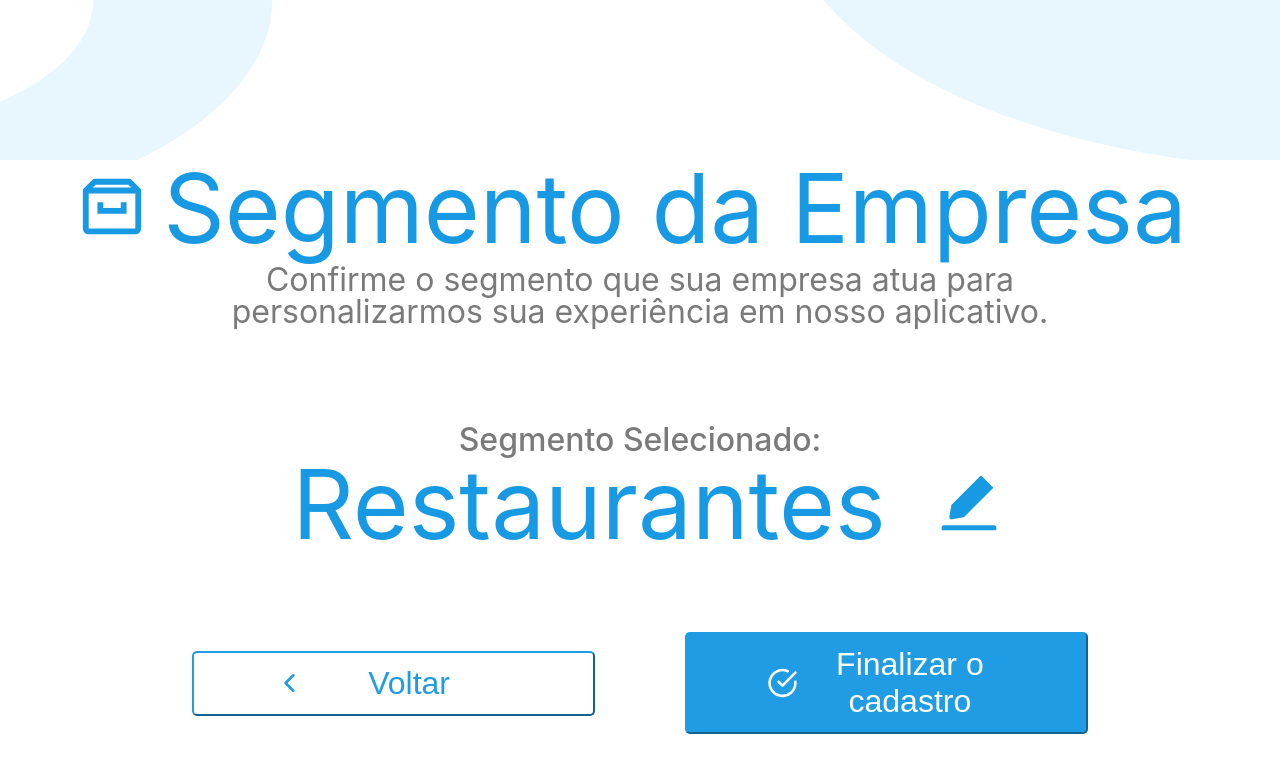
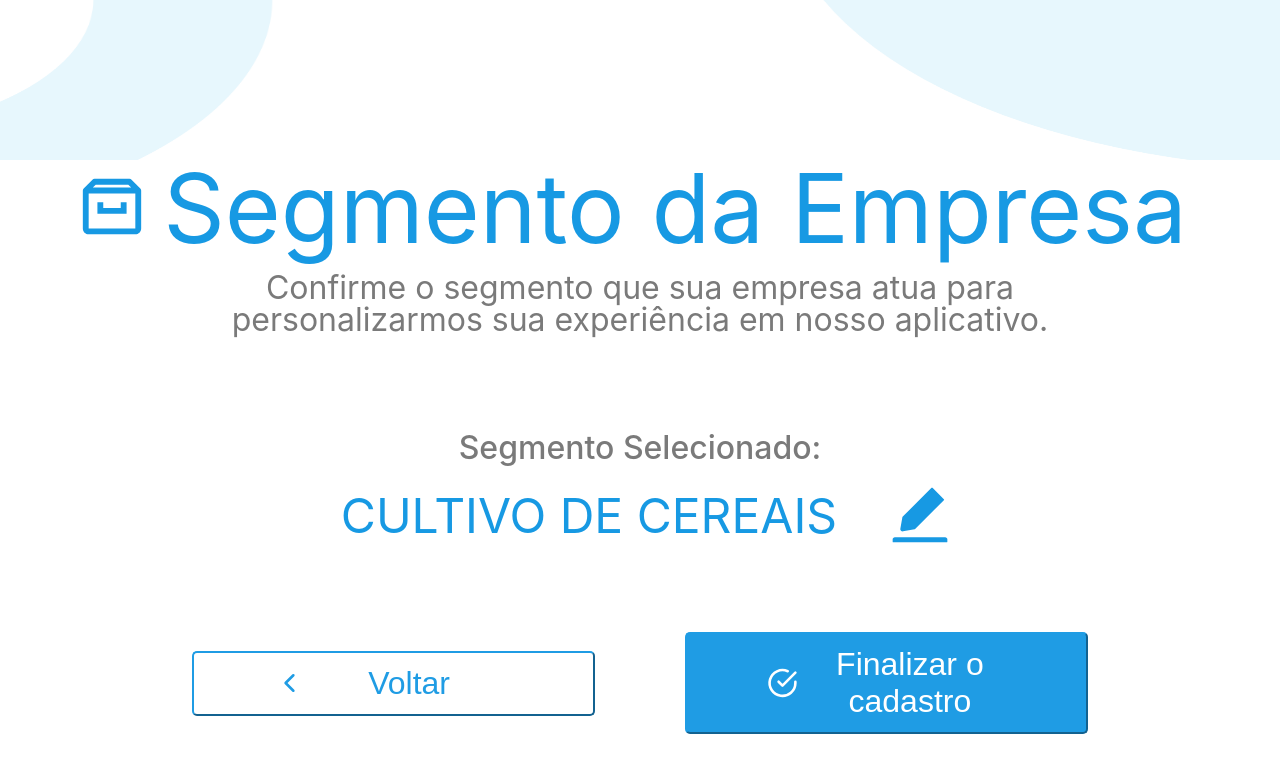
Before and after one commit to lzmarangoni/formulario_de_segmentos, a React (Create React App) app: page / in a window 1280 px wide. Shown: the top 772 px of the page. Built offline with nearby package versions, Linux system fonts and the light colour scheme.

Commit message:
finalizado o projeto com integração api de cnaes do ibge

```diff
--- a/src/App.css
+++ b/src/App.css
@@ -1,7 +1,8 @@
 .App{
-    height: 100vh;
+    height: 100%;
     box-sizing: border-box;
     padding: 5rem auto;
+
 }
 .App .titleDivision{
     margin: 0 auto;
@@ -28,8 +29,16 @@
 }
 
 .App .edit{
-    margin: 0rem 2rem 5rem 2rem ;
+    margin: 1rem auto ;
     display: flex;
     align-items: center;
     justify-content: center;
+    width: 70%;
 }
+
+.App .list ul{
+    margin: 2rem auto;
+    width: 70%;
+    overflow-y: scroll;
+    height: 13rem;
+}
--- a/src/App.js
+++ b/src/App.js
@@ -5,57 +5,73 @@ import Button from "./components/Button";
 import Text from "./components/Text";
 import Title from "./components/Title";
 import bgBanner from "./img/bgBanner.png"
-import {FiChevronLeft} from "react-icons/fi"
-import {FiCheckCircle} from "react-icons/fi"
-import {BiArchive} from "react-icons/bi"
-import {AiFillEdit} from "react-icons/ai"
+import { FiChevronLeft } from "react-icons/fi"
+import { FiCheckCircle } from "react-icons/fi"
+import { BiArchive } from "react-icons/bi"
+import { AiFillEdit } from "react-icons/ai"
 import { useState } from 'react';
 import SearchBar from './components/SearchBar';
 import ItemList from './components/ItemList';
-
+import axios from "axios"
 
 
 function App() {
 
-  const areas = [{
-    name:'Restaurantes',
-    id:'1'
-  },
-{
-  name:'Salão de Beleza',
-  id:'2'
-}]
+  const urlAPI = "https://servicodados.ibge.gov.br/api/v2/cnae/classes"
 
-  const areasName = areas.map(area => area.name)
+
+
+
   const text1 = "Confirme o segmento que sua empresa atua para personalizarmos sua experiência em nosso aplicativo."
   const text2 = "Selecione abaixo o segmento que mais se aproxima com o ramo de atividade de sua empresa"
 
-    const createList = ()=>{
-        setActivityAreas(areas)
+  const createSearchBar = () => {
+    setTurnButton(!false)
     setAreaDefault('')
     setTextDefault(text2)
   }
 
-    const selectActivity = (item)=>{
+  const selectActivity = (item) => {
+
     setAreaDefault(item)
     setActivityAreas([])
     setTextDefault(text1)
+    setTurnButton(false)
   }
 
-    const back = ()=>{
-      setAreaDefault(areasName[0])
+  const back = () => {
+
+    setAreaDefault('CULTIVO DE CEREAIS')
     setActivityAreas([])
     setTextDefault(text1)
+    setTurnButton(false)
   }
-    const [activityAreas, setActivityAreas]  =  useState([])
-    const [areaDefault, setAreaDefault] = useState(areasName[0])
-    const [searchValue, setSearchValue] =useState('')
+
+  const [turnButton, setTurnButton] = useState(false)
+  const [activityAreas, setActivityAreas] = useState([])
+  const [areaDefault, setAreaDefault] = useState("CULTIVO DE CEREAIS")
+  const [searchValue, setSearchValue] = useState('')
   const [textDefault, setTextDefault] = useState(text1)
 
-    const captureValue = (e)=>{
+  const captureValue = (e) => {
+
     setSearchValue(e.target.value)
+    searchValue.toUpperCase()
     console.log(searchValue)
+    getActivity()
   }
+
+  const getActivity = async () => {
+    await axios.get(urlAPI)
+      .then(response => {
+        const data = response.data;
+        setActivityAreas(data)
+        console.log(data)
+
+      })
+      .catch(error => console.log(error))
+  }
+
 
 
   return (
@@ -63,31 +79,34 @@ function App() {
       <Banner image={bgBanner} />
       <div className="titleDivision">
         <div className="iconText">
-          <BiArchive size={70} style={{color:'#1799e3'}}/>
+          <BiArchive size={70} style={{ color: '#1799e3' }} />
           <Title title="Segmento da Empresa" />
         </div>
-        <Text text={textDefault} />
+        <Text style={{marginTop:'1rem'}} text={textDefault} />
       </div>
-      {activityAreas.length === 0 && <div>
-         <Text style={{ fontWeight: '500', marginTop: '6rem', marginBottom:'0' }} text="Segmento Selecionado:" />
+      {turnButton === false &&
+        <div>
+          <Text style={{ fontWeight: '500', marginTop: '6rem', marginBottom: '0' }} text="Segmento Selecionado:" />
           <div className='edit'>
-        <Title style={{marginBottom:'0rem'}} title={areaDefault} />
-        <a onClick={createList}><AiFillEdit size={70} style={{color:'#1799e3', marginLeft:'2rem'} }/></a>
-      </div> </div>}
+            <Title style={{ marginBottom: '0rem', fontSize: '3rem' }} title={areaDefault} />
+            <p href='' onClick={createSearchBar}><AiFillEdit size={70} style={{ color: '#1799e3', marginLeft: '2rem' }} /></p>
+          </div>
+        </div>}
       <div className='list'>
-        <ul>
-          {activityAreas.length > 0 && <SearchBar onChange={captureValue} onClick={()=>console.log('pesquisar')}/> }
-          {activityAreas.filter(item=> item.name.includes(searchValue)).map(item=> <ItemList onClick={()=>{selectActivity(item.name)}} key={item.id}>{item.name}</ItemList>)}
+        {turnButton === true  && <SearchBar placeholder="EX: Beleza" onChange={captureValue} />}
+        {activityAreas.length > 0 &&
+        <ul >
 
-        </ul>
+          {activityAreas.filter(item => item.descricao.includes(searchValue.toUpperCase())).map(item => <ItemList onClick={() => { selectActivity(item.descricao) }} key={item.id}>{item.descricao}</ItemList>)}
 
+        </ul>}
       </div>
       <div className="styledButtons">
         <Button onClick={back} backgroundColor="white" textColor="white" borderColor="#1f9ce4" >
-          <FiChevronLeft style={{color:"#1f9ce4",}}/>
+          <FiChevronLeft style={{ color: "#1f9ce4", }} />
           <Text style={{ color: '#1f9ce4', padding: '0' }} text="Voltar" />
         </Button>
-        {areaDefault.length > 0 &&<Button backgroundColor="#1f9ce4" textColor="white" borderColor="#1f9ce4" >
+        {areaDefault.length > 0 && <Button backgroundColor="#1f9ce4" textColor="white" borderColor="#1f9ce4" >
           <FiCheckCircle color="white" />
           <Text style={{ color: 'white', padding: '0', width: '100%' }} text="Finalizar o cadastro" />
         </Button>}
--- a/src/components/ItemList/ItemList.css
+++ b/src/components/ItemList/ItemList.css
@@ -1,5 +1,5 @@
 .itemList{
-    width: 70%;
+    width: 100%;
     margin: 0 auto;
 }
 .itemList li{
--- a/src/components/SearchBar/SearchBar.css
+++ b/src/components/SearchBar/SearchBar.css
@@ -9,6 +9,7 @@
     width: 100%;
     padding: 1rem 2rem;
     border-color: #1f9ce4 ;
+    text-transform: uppercase;
 
 }
 
--- a/src/index.css
+++ b/src/index.css
@@ -1,4 +1,6 @@
 body {
+  box-sizing: border-box;
+  padding: 2rem auto;
   margin: 0;
   font-family: -apple-system, BlinkMacSystemFont, 'Segoe UI', 'Roboto', 'Oxygen',
     'Ubuntu', 'Cantarell', 'Fira Sans', 'Droid Sans', 'Helvetica Neue',
```
Lines whose indentation alone changed are shown as unchanged.
